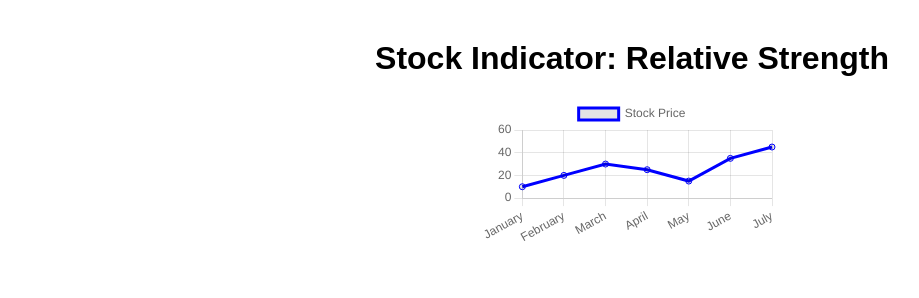
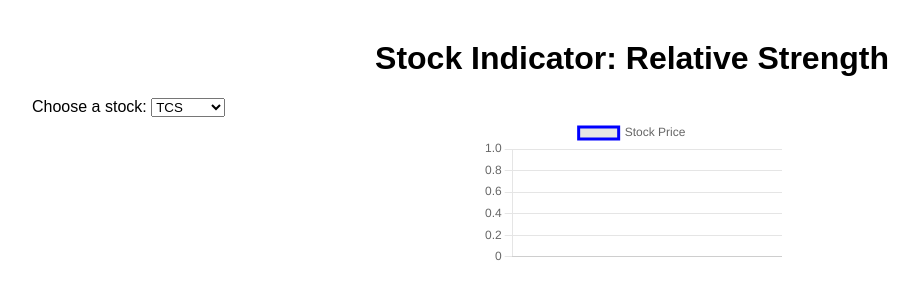
Before and after one commit to sudhirbhilar/stock-indicator-site, a plain HTML site: page index.html in a window 1280 px wide. Shown: the whole page, without its empty margins (8-927 px from the left). Drawn offline with nearby package versions, Linux system fonts and the light colour scheme; no server answers.

Commit message:
Initial commit

```diff
--- a/app.js
+++ b/app.js
@@ -1,20 +1,71 @@
+const apiKey = '591ca27796msh3f4821afd69f473p1c4f21jsn3b6d208feae6'; // Replace with your actual RapidAPI key
+
+// Elements
+const stockSelect = document.getElementById('stockSelect');
 const ctx = document.getElementById('stockChart').getContext('2d');
 
-const chart = new Chart(ctx, {
+// Default chart data
+let stockData = [];
+let labels = [];
+
+// Create the chart
+let chart = new Chart(ctx, {
     type: 'line',
     data: {
-        labels: ['January', 'February', 'March', 'April', 'May', 'June', 'July'],
+        labels: labels,
         datasets: [{
             label: 'Stock Price',
-            data: [10, 20, 30, 25, 15, 35, 45],
+            data: stockData,
             borderColor: 'blue',
             fill: false
         }]
     },
     options: {
         scales: {
-            x: { beginAtZero: true },
-            y: { beginAtZero: true }
+            x: { beginAtZero: false },
+            y: { beginAtZero: false }
         }
     }
 });
+
+// Function to fetch stock data
+async function fetchStockData(stockSymbol) {
+    const url = `https://yh-finance.p.rapidapi.com/stock/v3/get-historical-data?symbol=${stockSymbol}&region=IN`;
+
+    const options = {
+        method: 'GET',
+        headers: {
+            'X-RapidAPI-Key': apiKey,
+            'X-RapidAPI-Host': 'yh-finance.p.rapidapi.com'
+        }
+    };
+
+    try {
+        const response = await fetch(url, options);
+        const result = await response.json();
+        const prices = result.prices;
+
+        stockData = prices.map(data => data.close);
+        labels = prices.map(data => new Date(data.date * 1000).toLocaleDateString());
+
+        updateChart();
+    } catch (error) {
+        console.error('Error fetching stock data:', error);
+    }
+}
+
+// Function to update the chart with new data
+function updateChart() {
+    chart.data.labels = labels;
+    chart.data.datasets[0].data = stockData;
+    chart.update();
+}
+
+// Event listener to fetch new stock data when dropdown changes
+stockSelect.addEventListener('change', (e) => {
+    const selectedStock = e.target.value;
+    fetchStockData(selectedStock);
+});
+
+// Fetch default stock data (first stock in the dropdown)
+fetchStockData(stockSelect.value);
--- a/index.html
+++ b/index.html
@@ -7,8 +7,24 @@
     <link rel="stylesheet" href="style.css">
 </head>
 <body>
+    <!-- Existing content above... -->
+
     <h1>Stock Indicator: Relative Strength</h1>
+
+    <!-- Add this dropdown to your existing content for stock selection -->
+    <label for="stockSelect">Choose a stock:</label>
+    <select id="stockSelect">
+        <option value="TCS.NS">TCS</option>
+        <option value="RELIANCE.NS">Reliance</option>
+        <option value="INFY.NS">Infosys</option>
+        <!-- Add more stocks here -->
+    </select>
+
+    <!-- Add this canvas for the chart (you can adjust placement as needed) -->
     <canvas id="stockChart"></canvas>
+
+    <!-- Existing content below... -->
+
     <script src="https://cdn.jsdelivr.net/npm/chart.js"></script>
     <script src="app.js"></script>
 </body>
```
